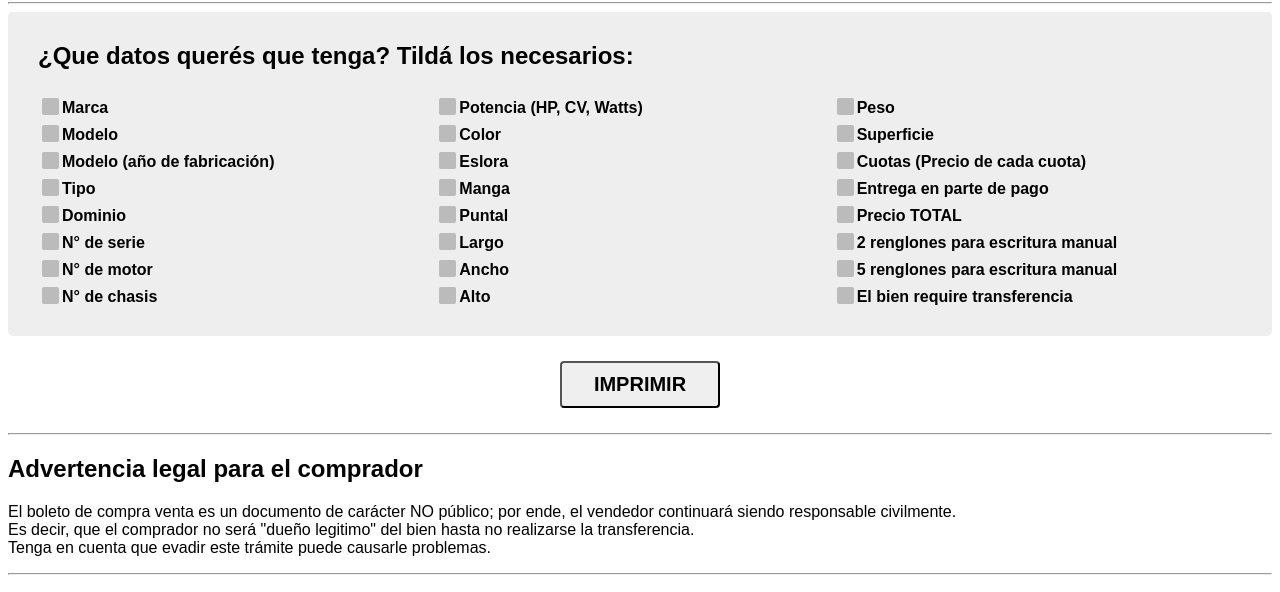
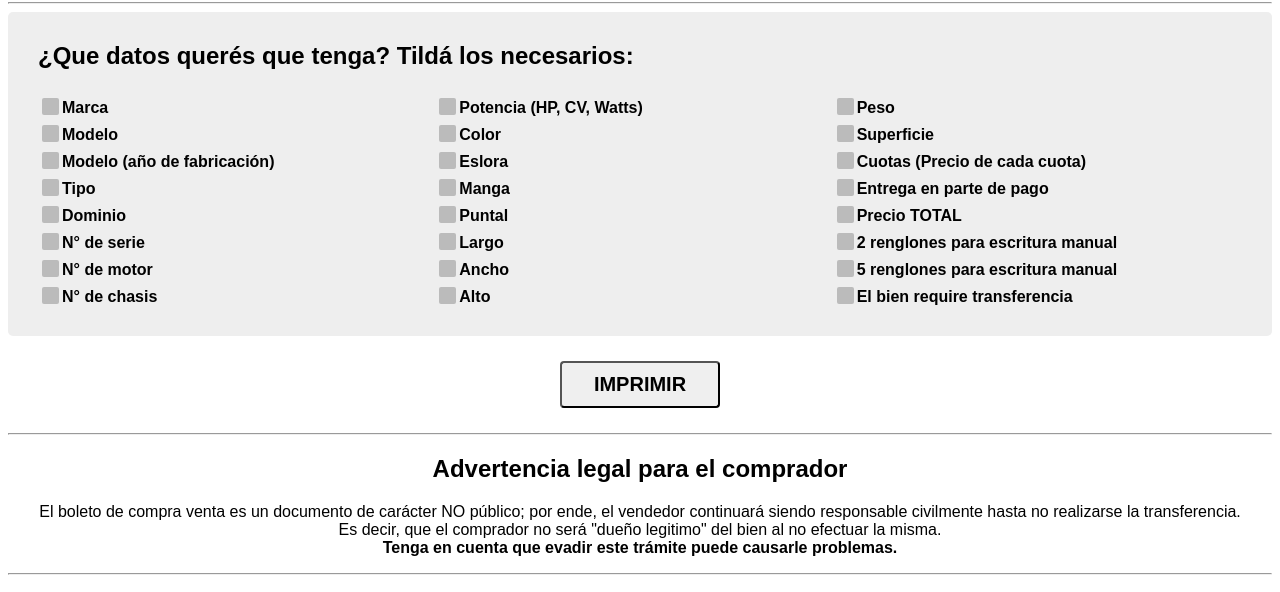
Before and after one commit to lichocosta/boleto-compra-venta, a plain HTML site: page index.html in a window 1280 px wide. Shown: the part 78-670 px from the top of the page. Drawn offline with Linux system fonts and the light colour scheme.

Commit message:
Redaccion

```diff
--- a/index.html
+++ b/index.html
@@ -95,9 +95,9 @@
             <h2>Advertencia legal para el comprador</h2>
 
             <p>
-                El boleto de compra venta es un documento de carácter NO público; por ende, el vendedor continuará siendo responsable civilmente.<br>
-                Es decir, que el comprador no será "dueño legitimo" del bien hasta no realizarse la transferencia.<br>
-                Tenga en cuenta que evadir este trámite puede causarle problemas.
+                El boleto de compra venta es un documento de carácter NO público; por ende, el vendedor continuará siendo responsable civilmente hasta no realizarse la transferencia.<br>
+                Es decir, que el comprador no será "dueño legitimo" del bien al no efectuar la misma.<br>
+                <strong>Tenga en cuenta que evadir este trámite puede causarle problemas.</strong>
             </p>
 
             <hr>
@@ -249,8 +249,8 @@
                 <div id="trans" style="display: none;">
 
                     <p class="paragraph">El comprador se compromete a efectuar la correspondiente transferencia de dominio del vehículo
-                    dentro de los <span class="blank short"></span> días de la fecha, de acuerdo a lo establecido al respecto por la ley 22.977 y
-                    sus normas complementarias, interpretativas y/o complementarias, estando a su exclusivo cargo
+                    dentro de los <span class="blank short"></span> días de la fecha, de acuerdo a lo establecido al respecto por la Ley N° 22.977 y
+                    sus normas interpretativas y/o complementarias, estando a su exclusivo cargo
                     la totalidad de los gastos que demande la misma y los trámites y gestiones pertinentes, incluyendo
                     la firma del formulario 08 o el que a tales fines lo subsista y/o reemplace y/o el otorgamiento de los
                     poderes, todos ello en forma directa con el titular dominal. Transcurrido dicho plazo sin que
--- a/style.css
+++ b/style.css
@@ -46,6 +46,9 @@ header{
     padding: 10px;
 }
 
+.resto{
+    text-align: center;
+}
 
 .line{
     display: flex;
```
